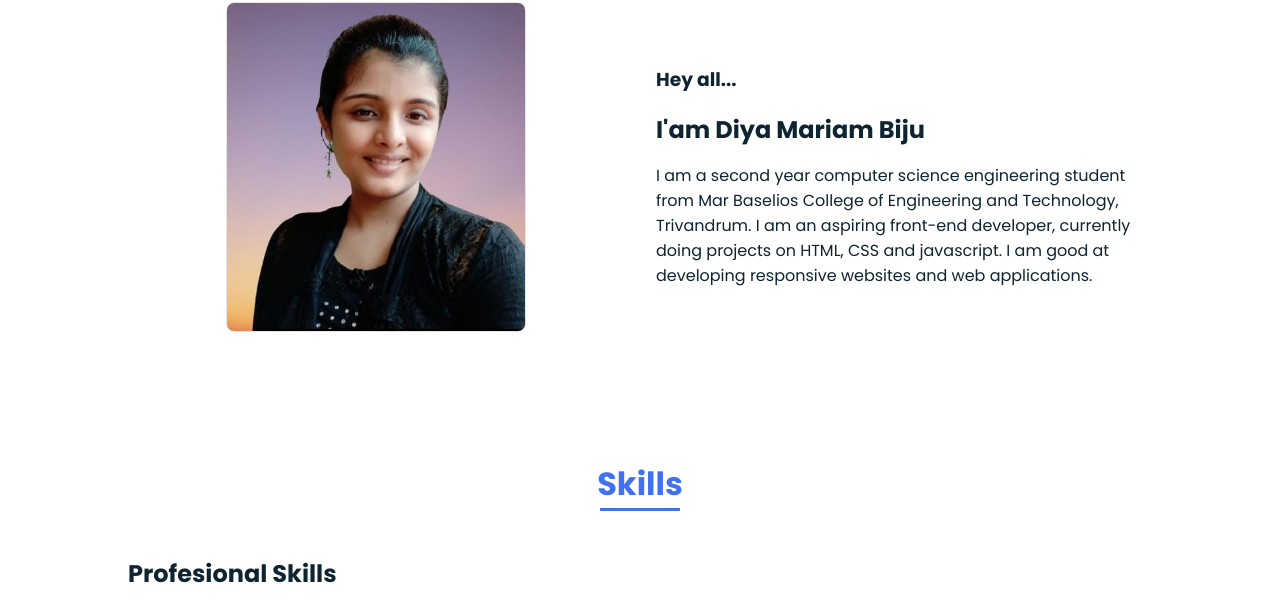
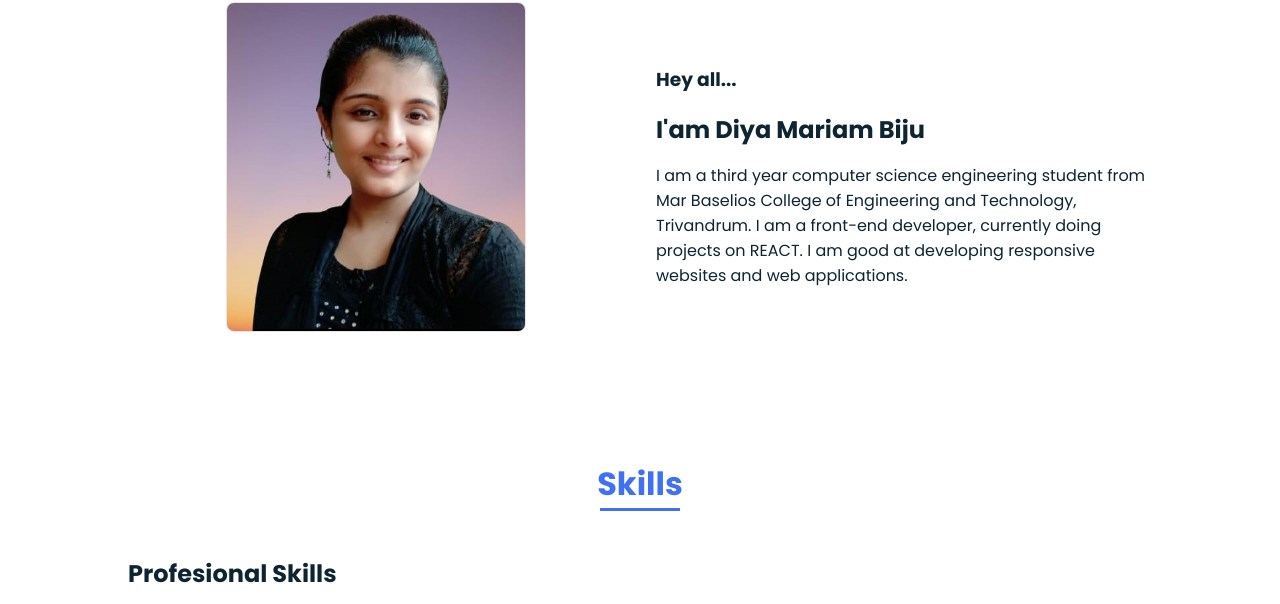
Before and after one commit to Diya-Mariam/diya-mariam.github.io, a plain HTML site: page index.html in a window 1280 px wide. Shown: the part 974-1578 px from the top of the page. Drawn offline with nearby package versions, Linux system fonts and the light colour scheme.

Commit message:
Updated index.html

```diff
--- a/index.html
+++ b/index.html
@@ -67,7 +67,7 @@
                     <div>
                         <h3>Hey all...</h3>
                         <h2 class="about__subtitle">I'am Diya Mariam Biju</h2>
-                        <p class="about__text">I am a second year computer science engineering student from Mar Baselios College of Engineering and Technology, Trivandrum. I am an aspiring front-end developer, currently doing projects on HTML, CSS and javascript. I am good at developing responsive websites and web applications.    </p>
+                        <p class="about__text">I am a third year computer science engineering student from Mar Baselios College of Engineering and Technology, Trivandrum. I am a front-end developer, currently doing projects on REACT. I am good at developing responsive websites and web applications.    </p>
                     </div>
                 </div>
             </section>
```
